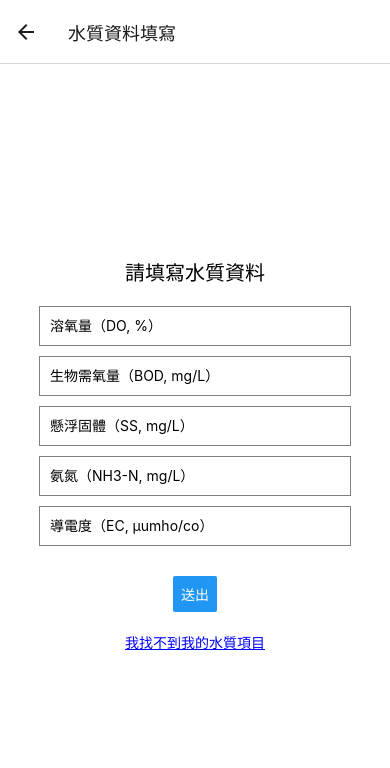
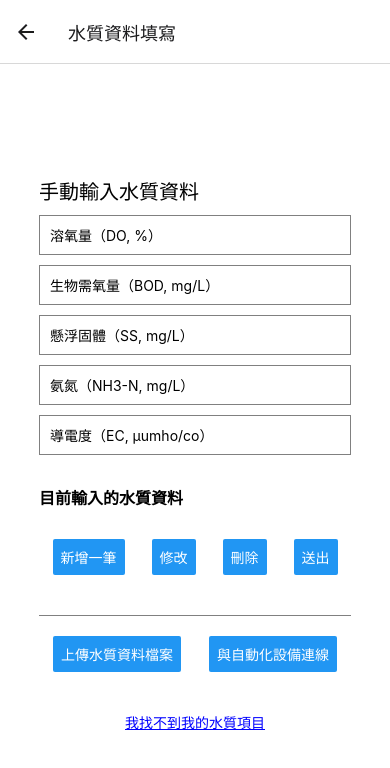
Before and after one commit to KageRyo/WaterMirror, a React Native app in the folder WaterMirror/: screen /Calc in a window 390 px wide. Shown: the top 768 px of the page. Built offline with nearby package versions, Linux system fonts and the light colour scheme.

Commit message:
feat: Add upload CSV data's button.

```diff
--- a/WaterMirror/src/Calc.js
+++ b/WaterMirror/src/Calc.js
@@ -1,20 +1,9 @@
 import React, { useState } from 'react';
-import { Button, Keyboard, StyleSheet, Text, TextInput, TouchableWithoutFeedback, View, Alert } from 'react-native';
+import { Button, Keyboard, StyleSheet, Text, TextInput, TouchableWithoutFeedback, View, Alert, ScrollView } from 'react-native';
 
 // 水質輸入部分組件
 const WaterQualityInput = ({ label, value, onChangeText }) => (
-  <TextInput
-    style={styles.input}
-    placeholder={label}
-    keyboardType="numeric"
-    value={value}
-    onChangeText={onChangeText}
-  />
-);
-
-// 水質提交按鈕組件
-const SubmitButton = ({ onPress }) => (
-  <Button title="送出" onPress={onPress} />
+  <TextInput style={styles.input} placeholder={label} keyboardType="numeric" value={value} onChangeText={onChangeText} />
 );
 
 // 額外信息組件
@@ -26,12 +15,14 @@ const AdditionalInfo = ({ onPress }) => (
 
 export default function CalcScreen() {
   const [waterQualityData, setWaterQualityData] = useState({
-    // 儲存水質資料
-    DO: '', BOD: '', NH3N: '', EC: '', SS: '',
+    DO: '',
+    BOD: '',
+    NH3N: '',
+    EC: '',
+    SS: '',
   });
 
   const handleInputChange = (key, value) => {
-    // 更新水質資料
     setWaterQualityData({ ...waterQualityData, [key]: value });
   };
 
@@ -41,13 +32,12 @@ export default function CalcScreen() {
     if (filledData.length > 0) {
       const message = `已送出${filledData.join(', ')}資料`;
       Alert.alert('提示', message, [{ text: '確定' }]);
-      console.log('客戶端傳送了水質資料', waterQualityData)
-
+      console.log('客戶端傳送了水質資料', waterQualityData);
       const csvData = `DO,BOD,NH3N,EC,SS\n${waterQualityData.DO},${waterQualityData.BOD},${waterQualityData.NH3N},${waterQualityData.EC},${waterQualityData.SS}`;
       console.log(csvData);
     } else {
       Alert.alert('提示', '請填寫至少一項水質資料', [{ text: '確定' }]);
-      console.log('客戶端未填寫水質資料')
+      console.log('客戶端未填寫水質資料');
     }
     // 清空水質資料
     setWaterQualityData({ DO: '', BOD: '', NH3N: '', EC: '', SS: '' });
@@ -62,61 +52,57 @@ export default function CalcScreen() {
 
   const handleAdditionalInfo = () => {
     // 顯示提示信息
-    Alert.alert(
-      '偷偷和你說',
-      '不同的水質資料項目需要蒐集更多的水質資料，歡迎對此專案進行貢獻。',
-      [{ text: '了解' }]
-    );
+    Alert.alert('偷偷和你說', '不同的水質資料項目需要蒐集更多的水質資料，歡迎對此專案進行貢獻。', [{ text: '了解' }]);
   };
 
   return (
     <TouchableWithoutFeedback onPress={dismissKeyboard}>
-      <View style={styles.container}>
-        <Text style={styles.title}>請填寫水質資料</Text>
+      <ScrollView contentContainerStyle={styles.container}>
         <View style={styles.inputContainer}>
-          <WaterQualityInput
-            label="溶氧量（DO, %）"
-            value={waterQualityData.DO}
-            onChangeText={text => handleInputChange('DO', text)}
-          />
-          <WaterQualityInput
-            label="生物需氧量（BOD, mg/L）"
-            value={waterQualityData.BOD}
-            onChangeText={text => handleInputChange('BOD', text)}
-          />
-          <WaterQualityInput
-            label="懸浮固體（SS, mg/L）"
-            value={waterQualityData.SS}
-            onChangeText={text => handleInputChange('SS', text)}
-          />
-          <WaterQualityInput
-            label="氨氮（NH3-N, mg/L）"
-            value={waterQualityData.NH3N}
-            onChangeText={text => handleInputChange('NH3N', text)}
-          />
-          <WaterQualityInput
-            label="導電度（EC, μumho/co）"
-            value={waterQualityData.EC}
-            onChangeText={text => handleInputChange('EC', text)}
-          />
+          <Text style={styles.title}>手動輸入水質資料</Text>
+          <WaterQualityInput label="溶氧量（DO, %）" value={waterQualityData.DO} onChangeText={text => handleInputChange('DO', text)} />
+          <WaterQualityInput label="生物需氧量（BOD, mg/L）" value={waterQualityData.BOD} onChangeText={text => handleInputChange('BOD', text)} />
+          <WaterQualityInput label="懸浮固體（SS, mg/L）" value={waterQualityData.SS} onChangeText={text => handleInputChange('SS', text)} />
+          <WaterQualityInput label="氨氮（NH3-N, mg/L）" value={waterQualityData.NH3N} onChangeText={text => handleInputChange('NH3N', text)} />
+          <WaterQualityInput label="導電度（EC, μumho/co）" value={waterQualityData.EC} onChangeText={text => handleInputChange('EC', text)} />
         </View>
-        <SubmitButton onPress={handleSubmit} />
+
+        <View style={styles.dataContainer}>
+          <Text style={styles.sectionTitle}>目前輸入的水質資料</Text>
+          {/* 在這裡顯示輸入的水質資料 */}
+        </View>
+
+        <View style={styles.buttonContainer}>
+          <Button title="新增一筆" onPress={() => {}} />
+          <Button title="修改" onPress={() => {}} />
+          <Button title="刪除" onPress={() => {}} />
+          <Button title="送出" onPress={handleSubmit} />
+        </View>
+
+        <View style={styles.separator} />
+
+        <View style={styles.buttonContainer}>
+          <Button title="上傳水質資料檔案" onPress={() => {}} />
+          <Button title="與自動化設備連線" onPress={() => {}} />
+        </View>
+
         <AdditionalInfo onPress={handleAdditionalInfo} />
-      </View>
+      </ScrollView>
     </TouchableWithoutFeedback>
   );
 }
 
 const styles = StyleSheet.create({
   container: {
-    flex: 1,
+    flexGrow: 1,
     backgroundColor: '#fff',
     alignItems: 'center',
     justifyContent: 'center',
+    paddingVertical: 20,
   },
   title: {
     fontSize: 20,
-    marginBottom: 20,
+    marginBottom: 10,
   },
   inputContainer: {
     width: '80%',
@@ -129,6 +115,27 @@ const styles = StyleSheet.create({
     marginBottom: 10,
     paddingHorizontal: 10,
   },
+  dataContainer: {
+    width: '80%',
+    marginBottom: 20,
+  },
+  sectionTitle: {
+    fontSize: 16,
+    fontWeight: 'bold',
+    marginBottom: 10,
+  },
+  buttonContainer: {
+    flexDirection: 'row',
+    justifyContent: 'space-around',
+    width: '80%',
+    marginBottom: 20,
+  },
+  separator: {
+    borderBottomColor: 'gray',
+    borderBottomWidth: 1,
+    width: '80%',
+    marginVertical: 20,
+  },
   additionalInfo: {
     marginTop: 20,
     color: 'blue',
```
